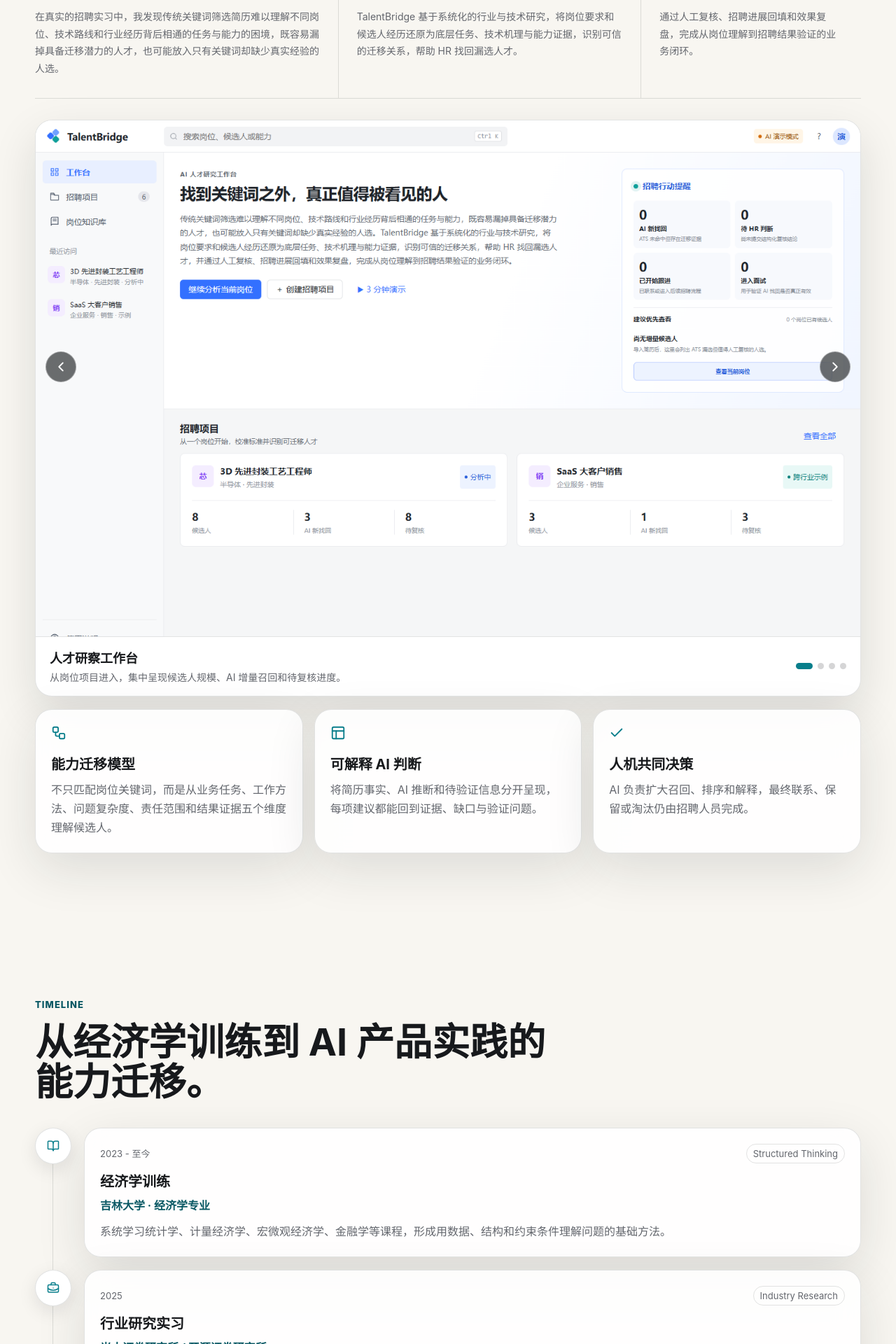
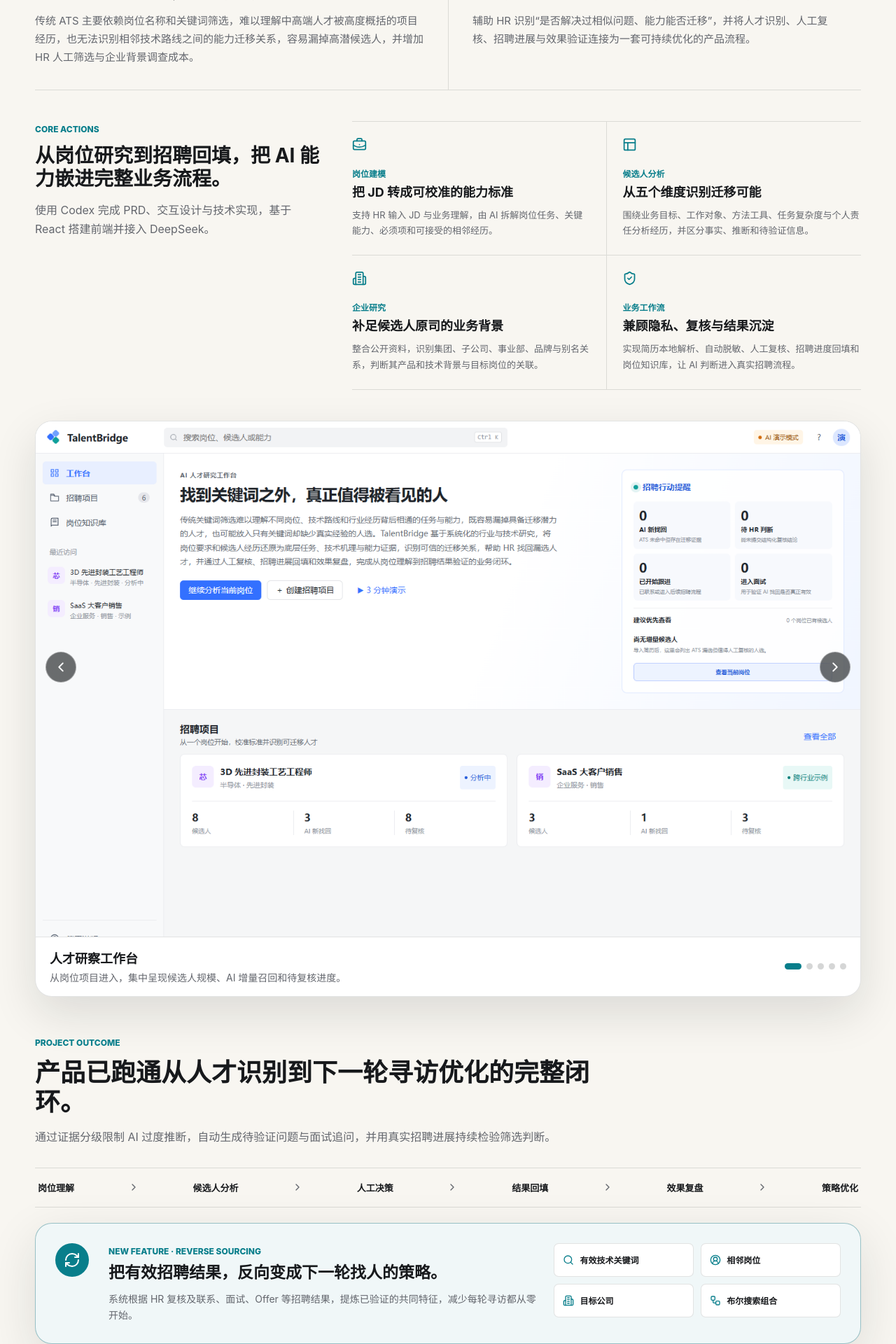
Before and after one commit to afterDDL/personal-website, a React (Vite) app: page / in a window 1280 px wide. Shown: the part 4980-6900 px from the top of the page at 70% size. Built offline with nearby package versions, Linux system fonts and the light colour scheme.

Commit message:
Expand TalentBridge sourcing case study

```diff
--- a/src/main.jsx
+++ b/src/main.jsx
@@ -4,6 +4,7 @@ import {
   ArrowUpRight,
   BookOpen,
   BriefcaseBusiness,
+  Building2,
   Check,
   ChevronRight,
   CircleUserRound,
@@ -18,6 +19,9 @@ import {
   Mic2,
   Moon,
   PanelsTopLeft,
+  RefreshCw,
+  Search,
+  ShieldCheck,
   Sparkles,
   Sun,
   Send,
@@ -120,25 +124,37 @@ const talentScreens = [
   { title: '岗位能力校准', src: '/assets/talentbridge-calibration.png', note: '把 JD 与招聘经理的隐性判断转化为可编辑、可复用的岗位能力模型。' },
   { title: '人才复核队列', src: '/assets/talentbridge-queue.png', note: '按证据强度和迁移价值组织候选人，并明确区分 ATS 命中与 AI 新找回。' },
   { title: 'ATS 与 AI 效果评估', src: '/assets/talentbridge-evaluation.png', note: '使用独立人工标注计算召回率、精确率和复核成本，避免 AI 自证效果。' },
+  { title: 'AI 寻访策略', src: '/assets/talentbridge-sourcing.png', note: '从正向招聘结果反向生成技术词、相邻岗位、目标公司与布尔搜索组合。' },
 ];
 
-const talentHighlights = [
+const talentActions = [
   {
-    icon: Workflow,
-    title: '能力迁移模型',
-    text: '不只匹配岗位关键词，而是从业务任务、工作方法、问题复杂度、责任范围和结果证据五个维度理解候选人。',
+    icon: BriefcaseBusiness,
+    label: '岗位建模',
+    title: '把 JD 转成可校准的能力标准',
+    text: '支持 HR 输入 JD 与业务理解，由 AI 拆解岗位任务、关键能力、必须项和可接受的相邻经历。',
   },
   {
     icon: PanelsTopLeft,
-    title: '可解释 AI 判断',
-    text: '将简历事实、AI 推断和待验证信息分开呈现，每项建议都能回到证据、缺口与验证问题。',
+    label: '候选人分析',
+    title: '从五个维度识别迁移可能',
+    text: '围绕业务目标、工作对象、方法工具、任务复杂度与个人责任分析经历，并区分事实、推断和待验证信息。',
   },
   {
-    icon: Check,
-    title: '人机共同决策',
-    text: 'AI 负责扩大召回、排序和解释，最终联系、保留或淘汰仍由招聘人员完成。',
+    icon: Building2,
+    label: '企业研究',
+    title: '补足候选人原司的业务背景',
+    text: '整合公开资料，识别集团、子公司、事业部、品牌与别名关系，判断其产品和技术背景与目标岗位的关联。',
+  },
+  {
+    icon: ShieldCheck,
+    label: '业务工作流',
+    title: '兼顾隐私、复核与结果沉淀',
+    text: '实现简历本地解析、自动脱敏、人工复核、招聘进度回填和岗位知识库，让 AI 判断进入真实招聘流程。',
   },
 ];
+
+const talentLoop = ['岗位理解', '候选人分析', '人工决策', '结果回填', '效果复盘', '策略优化'];
 
 const reportMetrics = [
   { label: '综合评分', value: '6.5' },
@@ -542,37 +558,48 @@ function App() {
             <div className="talent-intro-copy">
               <span className="project-index">02 / Talent Intelligence</span>
               <h3>从关键词命中，走向能力证据与招聘结果验证。</h3>
-              <p>TalentBridge 不是替 HR 做决定，而是把容易被忽略的迁移关系变成可解释、可复核、可验证的招聘判断。</p>
+              <p>独立设计并搭建面向中高端人才招聘的 Web MVP，让 AI 不只判断“关键词是否一致”，而是理解候选人是否解决过相似问题、能力能否迁移。</p>
             </div>
             <dl>
               <div><dt>场景</dt><dd>中高端社招 / 陌生行业猎聘</dd></div>
               <div><dt>角色</dt><dd>独立产品设计与全栈实现</dd></div>
-              <div><dt>技术</dt><dd>Node.js · OpenAI / DeepSeek · Railway</dd></div>
+              <div><dt>技术</dt><dd>React · DeepSeek · Node.js · Railway</dd></div>
             </dl>
           </div>
 
-          <div className="talent-story" aria-label="TalentBridge 产品逻辑">
+          <div className="talent-brief" aria-label="TalentBridge 项目背景与目标">
             <article>
-              <span>01 · Problem</span>
-              <h3>关键词无法代表真实能力</h3>
+              <span>Project Background</span>
+              <h3>传统 ATS 看到了词，却难以理解项目经历。</h3>
               <p>
-                在真实的招聘实习中，我发现传统关键词筛选简历难以理解不同岗位、技术路线和行业经历背后相通的任务与能力的困境，既容易漏掉具备迁移潜力的人才，也可能放入只有关键词却缺少真实经验的人选。
+                传统 ATS 主要依赖岗位名称和关键词筛选，难以理解中高端人才被高度概括的项目经历，也无法识别相邻技术路线之间的能力迁移关系，容易漏掉高潜候选人，并增加 HR 人工筛选与企业背景调查成本。
               </p>
             </article>
             <article>
-              <span>02 · Approach</span>
-              <h3>还原任务、机理与证据</h3>
+              <span>Project Goal</span>
+              <h3>把筛选标准从词汇一致升级为问题与能力相通。</h3>
               <p>
-                TalentBridge 基于系统化的行业与技术研究，将岗位要求和候选人经历还原为底层任务、技术机理与能力证据，识别可信的迁移关系，帮助 HR 找回漏选人才。
+                辅助 HR 识别“是否解决过相似问题、能力能否迁移”，并将人才识别、人工复核、招聘进展与效果验证连接为一套可持续优化的产品流程。
               </p>
             </article>
-            <article>
-              <span>03 · Validation</span>
-              <h3>让判断回到招聘结果</h3>
-              <p>
-                通过人工复核、招聘进展回填和效果复盘，完成从岗位理解到招聘结果验证的业务闭环。
-              </p>
-            </article>
+          </div>
+
+          <div className="talent-action-section">
+            <div className="talent-subheading">
+              <span>Core Actions</span>
+              <h3>从岗位研究到招聘回填，把 AI 能力嵌进完整业务流程。</h3>
+              <p>使用 Codex 完成 PRD、交互设计与技术实现，基于 React 搭建前端并接入 DeepSeek。</p>
+            </div>
+            <div className="talent-action-grid">
+              {talentActions.map(({ icon: Icon, label, title, text }) => (
+                <article key={title}>
+                  <Icon size={21} />
+                  <span>{label}</span>
+                  <h4>{title}</h4>
+                  <p>{text}</p>
+                </article>
+              ))}
+            </div>
           </div>
 
           <figure className="talent-carousel">
@@ -614,14 +641,42 @@ function App() {
             </figcaption>
           </figure>
 
-          <div className="highlight-grid talent-highlights">
-            {talentHighlights.map(({ icon: Icon, title, text }) => (
-              <article className="highlight-card" key={title}>
-                <Icon size={22} />
-                <h3>{title}</h3>
-                <p>{text}</p>
-              </article>
-            ))}
+          <div className="talent-outcome">
+            <div className="talent-outcome-heading">
+              <span>Project Outcome</span>
+              <h3>产品已跑通从人才识别到下一轮寻访优化的完整闭环。</h3>
+              <p>通过证据分级限制 AI 过度推断，自动生成待验证问题与面试追问，并用真实招聘进展持续检验筛选判断。</p>
+            </div>
+
+            <div className="talent-loop" aria-label="TalentBridge 招聘业务闭环">
+              {talentLoop.map((step, index) => (
+                <React.Fragment key={step}>
+                  <span>{step}</span>
+                  {index < talentLoop.length - 1 && <ChevronRight size={16} aria-hidden="true" />}
+                </React.Fragment>
+              ))}
+            </div>
+
+            <article className="sourcing-output">
+              <div className="sourcing-output-icon">
+                <RefreshCw size={24} />
+              </div>
+              <div className="sourcing-output-copy">
+                <span>New Feature · Reverse Sourcing</span>
+                <h3>把有效招聘结果，反向变成下一轮找人的策略。</h3>
+                <p>系统根据 HR 复核及联系、面试、Offer 等招聘结果，提炼已验证的共同特征，减少每轮寻访都从零开始。</p>
+              </div>
+              <div className="sourcing-output-list">
+                <span><Search size={16} /> 有效技术关键词</span>
+                <span><CircleUserRound size={16} /> 相邻岗位</span>
+                <span><Building2 size={16} /> 目标公司</span>
+                <span><Workflow size={16} /> 布尔搜索组合</span>
+              </div>
+            </article>
+
+            <p className="talent-validation-note">
+              持续以有效找回率、联系率、面试率及 Offer 转化率验证筛选与寻访策略。
+            </p>
           </div>
         </section>
 
--- a/src/styles.css
+++ b/src/styles.css
@@ -899,45 +899,111 @@ h3 {
   line-height: 1.5;
 }
 
-.talent-story {
-  display: grid;
-  grid-template-columns: 1.1fr 1.1fr 0.8fr;
+.talent-brief {
+  display: grid;
+  grid-template-columns: repeat(2, minmax(0, 1fr));
   border-top: 1px solid var(--line);
   border-bottom: 1px solid var(--line);
 }
 
-.talent-story article {
+.talent-brief article {
   min-width: 0;
-  padding: 28px 26px 30px 0;
-}
-
-.talent-story article + article {
+  padding: 30px 34px 32px 0;
+}
+
+.talent-brief article + article {
   border-left: 1px solid var(--line);
-  padding-left: 26px;
-}
-
-.talent-story span {
+  padding-left: 34px;
+}
+
+.talent-brief span,
+.talent-subheading > span,
+.talent-outcome-heading > span,
+.sourcing-output-copy > span {
   color: var(--primary);
   font-size: 12px;
   font-weight: 760;
-}
-
-.talent-story h3 {
+  text-transform: uppercase;
+}
+
+.talent-brief h3 {
   margin: 13px 0 12px;
-  font-size: 21px;
+  font-size: 23px;
   line-height: 1.25;
 }
 
-.talent-story p {
+.talent-brief p {
   margin: 0;
   color: var(--muted);
-  font-size: 14px;
+  font-size: 15px;
   line-height: 1.75;
+}
+
+.talent-action-section {
+  display: grid;
+  grid-template-columns: minmax(250px, 0.72fr) minmax(0, 1.28fr);
+  gap: 44px;
+  padding-top: 44px;
+}
+
+.talent-subheading h3 {
+  margin: 13px 0 14px;
+  font-size: 28px;
+  line-height: 1.2;
+}
+
+.talent-subheading p {
+  margin: 0;
+  color: var(--muted);
+  line-height: 1.7;
+}
+
+.talent-action-grid {
+  display: grid;
+  grid-template-columns: repeat(2, minmax(0, 1fr));
+  border-top: 1px solid var(--line);
+}
+
+.talent-action-grid article {
+  min-width: 0;
+  border-bottom: 1px solid var(--line);
+  padding: 22px 22px 24px 0;
+}
+
+.talent-action-grid article:nth-child(even) {
+  border-left: 1px solid var(--line);
+  padding-right: 0;
+  padding-left: 22px;
+}
+
+.talent-action-grid svg {
+  margin-bottom: 18px;
+  color: var(--primary);
+}
+
+.talent-action-grid span {
+  display: block;
+  color: var(--primary);
+  font-size: 12px;
+  font-weight: 760;
+}
+
+.talent-action-grid h4 {
+  margin: 7px 0 9px;
+  font-size: 18px;
+  line-height: 1.35;
+}
+
+.talent-action-grid p {
+  margin: 0;
+  color: var(--muted);
+  font-size: 13px;
+  line-height: 1.7;
 }
 
 .talent-carousel {
   overflow: hidden;
-  margin: 30px 0 0;
+  margin: 44px 0 0;
   border: 1px solid var(--line);
   border-radius: var(--radius);
   background: var(--surface);
@@ -983,8 +1049,114 @@ h3 {
   line-height: 1.5;
 }
 
-.talent-highlights {
-  margin-top: 18px;
+.talent-outcome {
+  margin-top: 54px;
+}
+
+.talent-outcome-heading {
+  max-width: 820px;
+}
+
+.talent-outcome-heading h3 {
+  margin: 13px 0 14px;
+  font-size: clamp(26px, 3vw, 36px);
+  line-height: 1.18;
+}
+
+.talent-outcome-heading p {
+  max-width: 760px;
+  margin: 0;
+  color: var(--muted);
+  line-height: 1.75;
+}
+
+.talent-loop {
+  display: flex;
+  align-items: center;
+  justify-content: space-between;
+  gap: 10px;
+  margin-top: 30px;
+  border-top: 1px solid var(--line);
+  border-bottom: 1px solid var(--line);
+  padding: 18px 4px;
+}
+
+.talent-loop span {
+  font-size: 13px;
+  font-weight: 720;
+  white-space: nowrap;
+}
+
+.talent-loop svg {
+  flex-shrink: 0;
+  color: var(--muted);
+}
+
+.sourcing-output {
+  display: grid;
+  grid-template-columns: 54px minmax(0, 1.2fr) minmax(280px, 0.8fr);
+  gap: 22px;
+  align-items: start;
+  margin-top: 22px;
+  border: 1px solid color-mix(in srgb, var(--primary) 30%, var(--line));
+  border-radius: var(--radius);
+  padding: 28px;
+  background: color-mix(in srgb, var(--primary) 6%, var(--surface));
+  box-shadow: var(--shadow);
+}
+
+.sourcing-output-icon {
+  display: grid;
+  width: 48px;
+  height: 48px;
+  place-items: center;
+  border-radius: 50%;
+  background: var(--primary);
+  color: #fff;
+}
+
+.sourcing-output-copy h3 {
+  margin: 8px 0 10px;
+  font-size: 23px;
+  line-height: 1.3;
+}
+
+.sourcing-output-copy p {
+  margin: 0;
+  color: var(--muted);
+  font-size: 14px;
+  line-height: 1.7;
+}
+
+.sourcing-output-list {
+  display: grid;
+  grid-template-columns: repeat(2, minmax(0, 1fr));
+  gap: 10px;
+}
+
+.sourcing-output-list span {
+  display: flex;
+  min-height: 48px;
+  align-items: center;
+  gap: 8px;
+  border: 1px solid var(--line);
+  border-radius: 7px;
+  padding: 10px 12px;
+  background: var(--surface);
+  font-size: 12px;
+  font-weight: 700;
+}
+
+.sourcing-output-list svg {
+  flex-shrink: 0;
+  color: var(--primary);
+}
+
+.talent-validation-note {
+  margin: 16px 0 0;
+  color: var(--muted);
+  font-size: 13px;
+  text-align: right;
 }
 
 .report-section {
@@ -1509,18 +1681,32 @@ h3 {
     align-items: start;
   }
 
-  .talent-story {
+  .talent-brief,
+  .talent-action-section,
+  .sourcing-output {
     grid-template-columns: 1fr;
   }
 
-  .talent-story article {
+  .talent-brief article {
     padding: 24px 0;
   }
 
-  .talent-story article + article {
+  .talent-brief article + article {
     border-top: 1px solid var(--line);
     border-left: 0;
     padding-left: 0;
+  }
+
+  .talent-action-section {
+    gap: 26px;
+  }
+
+  .sourcing-output {
+    grid-template-columns: 54px minmax(0, 1fr);
+  }
+
+  .sourcing-output-list {
+    grid-column: 1 / -1;
   }
 
 }
@@ -1615,8 +1801,26 @@ h3 {
     font-size: 16px;
   }
 
-  .talent-story h3 {
+  .talent-brief h3 {
     font-size: 20px;
+  }
+
+  .talent-action-section {
+    padding-top: 36px;
+  }
+
+  .talent-subheading h3 {
+    font-size: 24px;
+  }
+
+  .talent-action-grid {
+    grid-template-columns: 1fr;
+  }
+
+  .talent-action-grid article,
+  .talent-action-grid article:nth-child(even) {
+    border-left: 0;
+    padding: 20px 0 22px;
   }
 
   .talent-screen img {
@@ -1626,6 +1830,53 @@ h3 {
   .talent-carousel figcaption {
     align-items: flex-start;
     flex-direction: column;
+  }
+
+  .talent-outcome {
+    margin-top: 44px;
+  }
+
+  .talent-loop {
+    display: grid;
+    grid-template-columns: 1fr;
+    gap: 0;
+    padding: 0;
+  }
+
+  .talent-loop span {
+    border-bottom: 1px solid var(--line);
+    padding: 13px 0;
+  }
+
+  .talent-loop span:last-of-type {
+    border-bottom: 0;
+  }
+
+  .talent-loop svg {
+    display: none;
+  }
+
+  .sourcing-output {
+    grid-template-columns: 44px minmax(0, 1fr);
+    gap: 16px;
+    padding: 20px;
+  }
+
+  .sourcing-output-icon {
+    width: 42px;
+    height: 42px;
+  }
+
+  .sourcing-output-copy h3 {
+    font-size: 20px;
+  }
+
+  .sourcing-output-list {
+    grid-template-columns: 1fr;
+  }
+
+  .talent-validation-note {
+    text-align: left;
   }
 
   .screen-nav {
```
Also changed, not shown: public/assets/talentbridge-sourcing.png (added).
